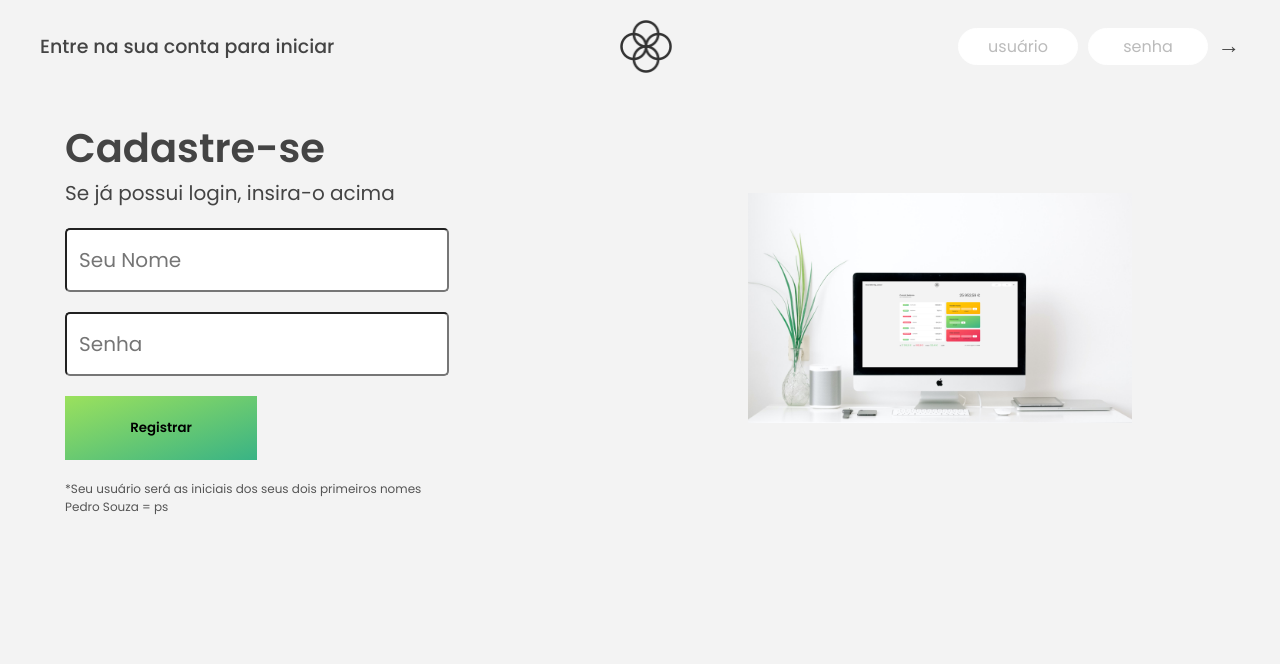
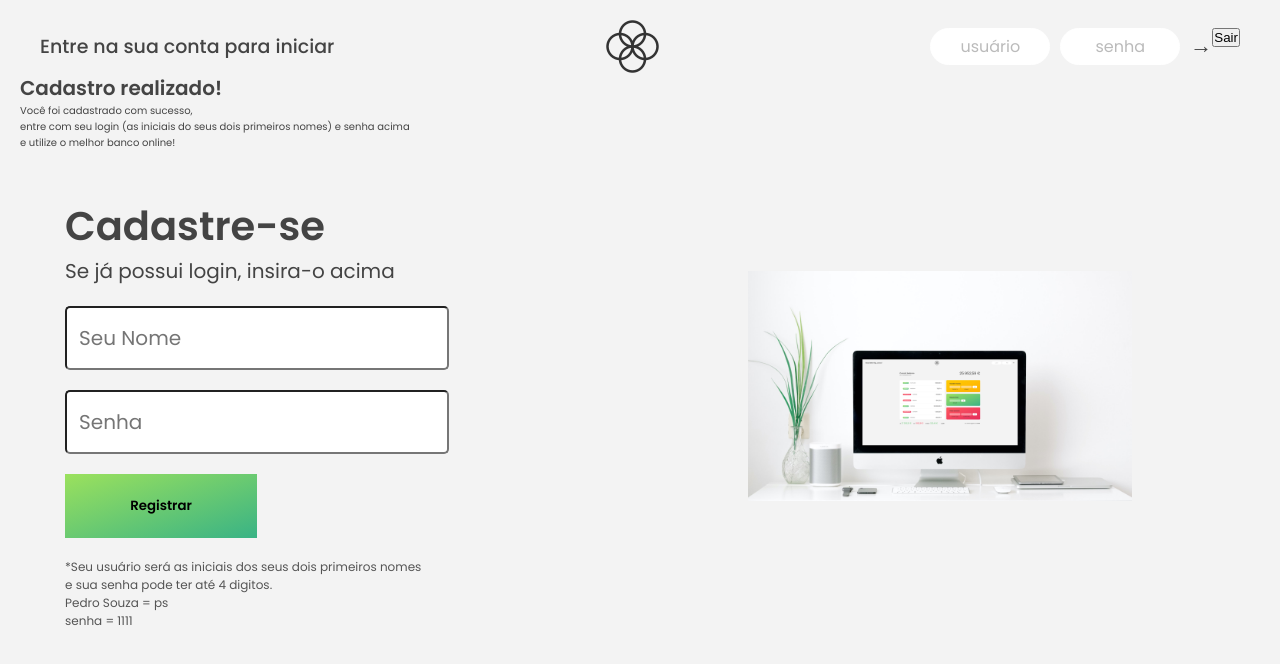
Before and after one commit to joaomarr/BankistApp, a plain HTML site: page index.html in a window 1280 px wide. Shown: the top 664 px of the page. Drawn offline with Linux system fonts and the light colour scheme.

Commit message:
Construção da array pelo cadastro

```diff
--- a/index.html
+++ b/index.html
@@ -32,9 +32,19 @@
           class="login__input login__input--pin"
         />
         <button class="login__btn">&rarr;</button>
+        <div class="logout">
+          <button class="logout-button">Sair</button>
+        </div>
       </form>
     </nav>
-
+    <div class="register register-submit">
+      <h1 class="register register-submit-h1">Cadastro realizado!</h1>
+      <p class="register register-submit-p1">
+        Você foi cadastrado com sucesso, <br />
+        entre com seu login (as iniciais do seus dois primeiros nomes) e senha
+        acima <br />e utilize o melhor banco online!
+      </p>
+    </div>
     <form class="register register-form">
       <div class="register register-container">
         <h1 class="register register-text register-h1">Cadastre-se</h1>
@@ -51,12 +61,17 @@
           class="register register-input register-input-pin"
           type="password"
           placeholder="Senha"
+          maxlength="4"
         />
         <br />
         <button class="register register-button">Registrar</button>
         <p class="register register-text register-p2">
           *Seu usuário será as iniciais dos seus dois primeiros nomes <br />
+          e sua senha pode ter até 4 digitos.
+          <br />
           Pedro Souza = ps
+          <br />
+          senha = 1111
         </p>
       </div>
       <div class="intro-picture"><img src="digital.jpg" /></div>
@@ -130,7 +145,7 @@
           <input type="text" class="form__input form__input--user" />
           <input
             type="password"
-            maxlength="6"
+            maxlength="4"
             class="form__input form__input--pin"
           />
           <button class="form__btn form__btn--close">&rarr;</button>
@@ -138,7 +153,6 @@
           <label class="form__label">Confirm PIN</label>
         </form>
       </div>
-
       <!-- LOGOUT TIMER -->
       <p class="logout-timer">
         You will be logged out in <span class="timer">05:00</span>
```
